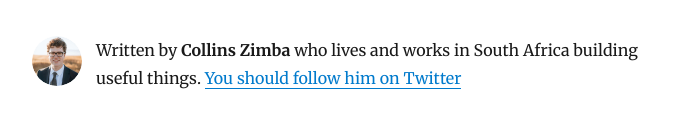
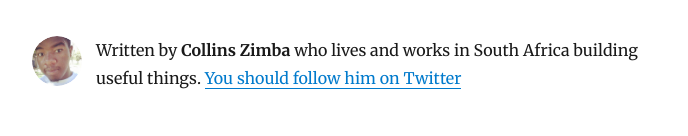
Before and after one commit to madebycollins/oldblogattempt, a Gatsby site: page / in a window 1280 px wide. Shown: the part 188-324 px from the top of the page, without its empty margins (293-981 px from the left). Built offline with nearby package versions, Linux system fonts and the light colour scheme; Gatsby itself is replaced by a stand-in of ours; some packages are replaced by stand-ins of ours.

Commit message:
Updated & added profile picture

```diff
--- a/src/components/bio.js
+++ b/src/components/bio.js
@@ -53,7 +53,7 @@ function Bio() {
 
 const bioQuery = graphql`
   query BioQuery {
-    avatar: file(absolutePath: { regex: "/profile-pic.jpg/" }) {
+    avatar: file(absolutePath: { regex: "/profile.jpeg/" }) {
       childImageSharp {
         fixed(width: 50, height: 50) {
           ...GatsbyImageSharpFixed
```
Also changed, not shown: content/assets/profile.jpeg (added).
